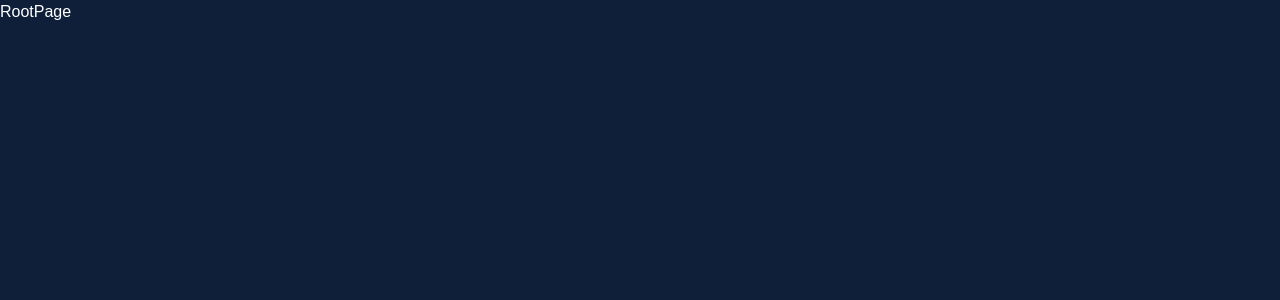
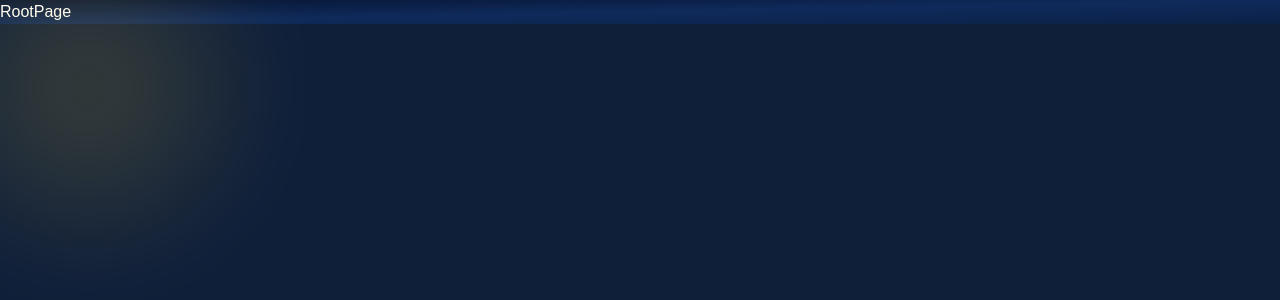
Before and after one commit to PatGaj/SnakeCoder, a Next.js app in the folder apps/snake_coder/: page /en in a window 1280 px wide. Shown: the top 300 px of the page. Built offline with nearby package versions, Linux system fonts and the light colour scheme; sample sign-in values are in the browser's storage.

Commit message:
style: update main layout styling

```diff
--- a/apps/snake_coder/src/app/[locale]/layout.tsx
+++ b/apps/snake_coder/src/app/[locale]/layout.tsx
@@ -28,7 +28,10 @@ const RootLayout: React.FC<RootLayoutProps> = async ({ children, params }) => {
   return (
     <html lang={locale}>
       <body>
-        <ProviderWrapper locale={locale}>{children}</ProviderWrapper>
+        <ProviderWrapper locale={locale}>
+          <div className="bg-linear-to-br from-primary-950 via-primary-800 to-primary-900">{children}</div>
+          <div className="pointer-events-none absolute -left-10 -top-10 h-64 w-64 rounded-full bg-secondary-500/15 blur-3xl" />
+        </ProviderWrapper>
       </body>
     </html>
   )
```
